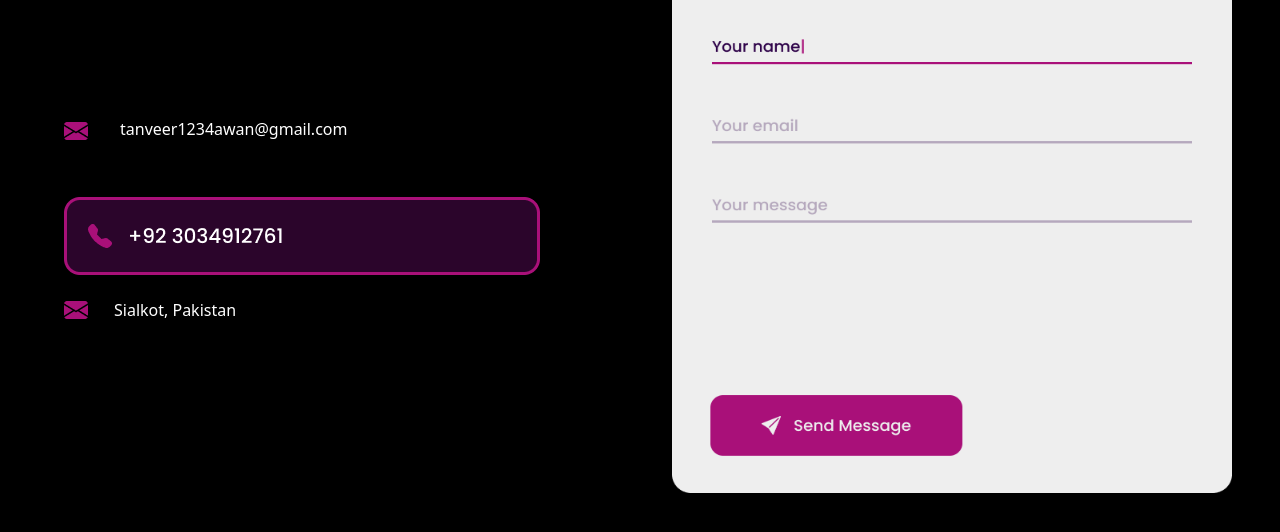
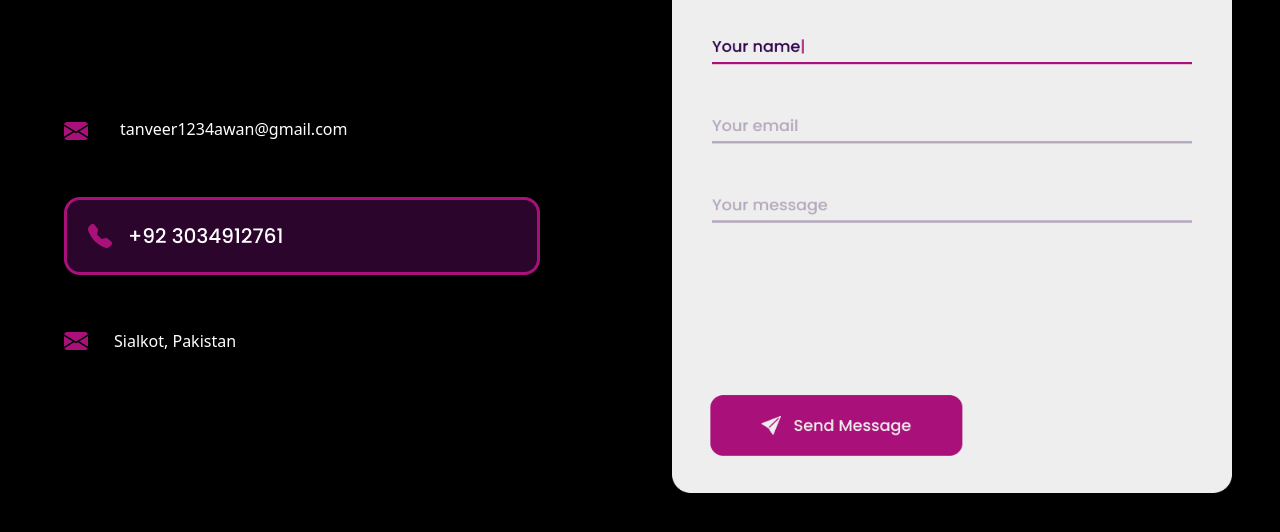
Before and after one commit to Tanveer59/portfolioweb, a plain HTML site: page portfolio.html in a window 1280 px wide. Shown: the part 318-850 px from the top of the page. Drawn offline with nearby package versions, Linux system fonts and the light colour scheme.

Commit message:
Update portcss.css

```diff
--- a/css/portcss.css
+++ b/css/portcss.css
@@ -89,7 +89,7 @@ header nav a:hover {
 .location{
     position: absolute;
     left: 114px;
-    top: 619px;
+    top: 650px;
     color: #ffffff;
 
 }
@@ -97,7 +97,7 @@ header nav a:hover {
 .vector-l{
     position: absolute;
     left: 64px;
-    top: 619px;
+    top: 650px;
 }
 
 
```
